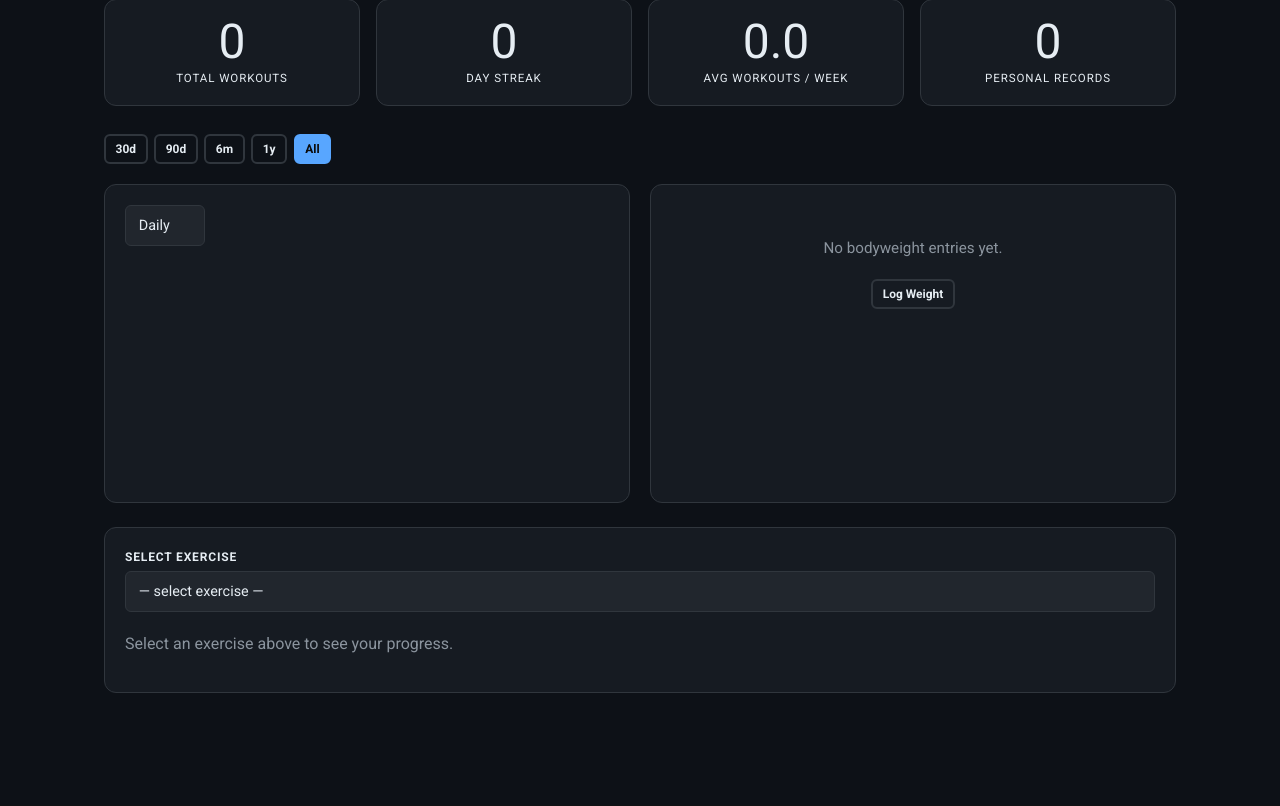
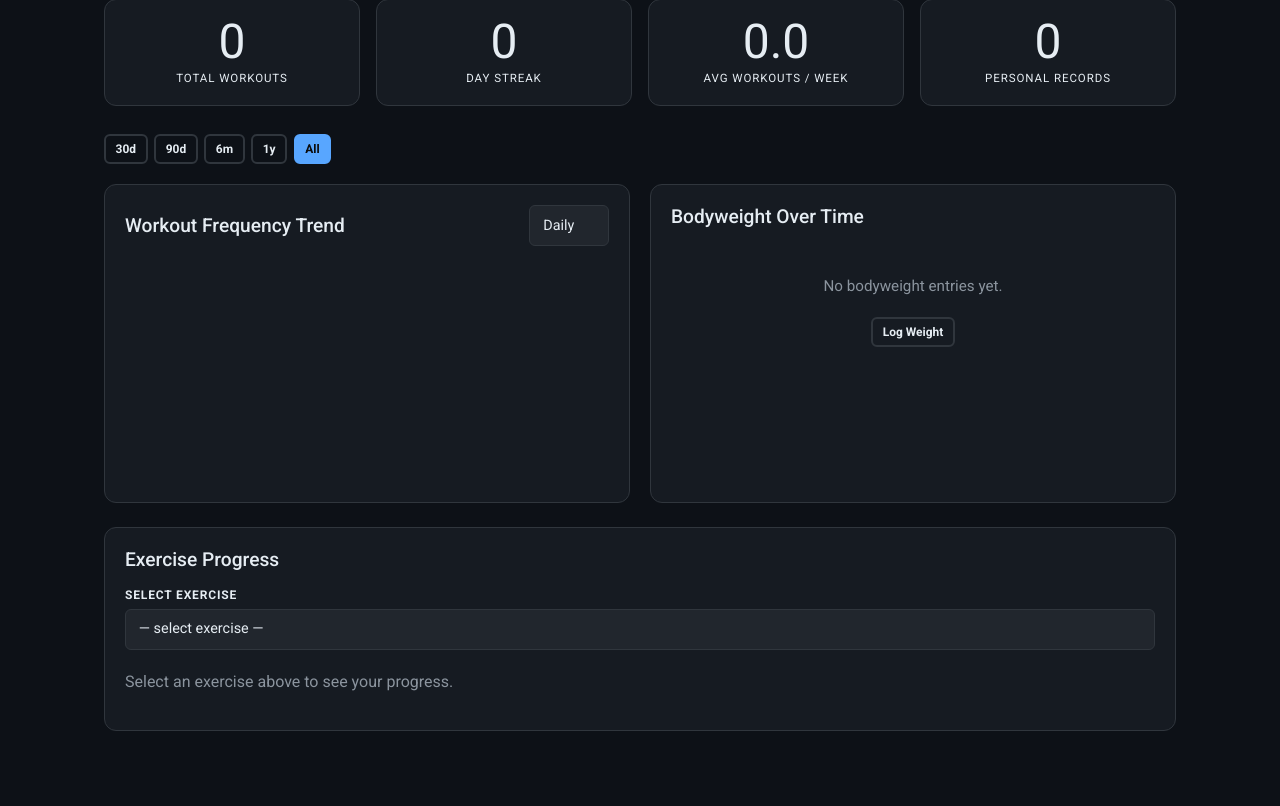
Before and after one commit to MHussainGit/Milestone-Project-3--fitness-tracker, a Django app: page /progress/ in a window 1280 px wide. Shown: the part 307-1113 px from the top of the page. Run offline with Django 4.2, Linux system fonts and the light colour scheme; the visitor is signed in with stand-in values (Sample User, id 1); data comes from the database, SQL or seed files in the repository; data that the repository does not hold is empty; a map, chart or similar area stays blank.

Commit message:
Restore chart title headings on progress page

```diff
--- a/tracker/templates/tracker/progress.html
+++ b/tracker/templates/tracker/progress.html
@@ -39,6 +39,7 @@
     <!-- Workout Frequency chart -->
     <div class="card">
       <div style="display:flex;justify-content:space-between;align-items:center;margin-bottom:1rem">
+        <h2 id="freq-chart-title" class="chart-title" style="margin:0">Workout Frequency Trend</h2>
         <form method="get" style="margin:0;max-width:120px">
           <input type="hidden" name="range" value="{{ range_param }}">
           {% if selected_ex_id %}<input type="hidden" name="exercise" value="{{ selected_ex_id }}">{% endif %}
@@ -60,6 +61,7 @@
 
     <!-- Bodyweight chart -->
     <div class="card">
+      <h2 id="bw-chart-title" class="chart-title">Bodyweight Over Time</h2>
       {% if bw_data != '[]' %}
         <div class="chart-wrap">
           <canvas id="bwChart" aria-label="Bodyweight trend over time" aria-describedby="bwChart-description"></canvas>
@@ -78,6 +80,7 @@
 
   <!-- Exercise progress -->
   <div class="card" style="margin-top:1.5rem">
+    <h2 class="chart-title">Exercise Progress</h2>
     <form method="get" style="display:flex;gap:.75rem;flex-wrap:wrap;margin-bottom:1.25rem;align-items:flex-end">
       <input type="hidden" name="range" value="{{ range_param }}">
       <input type="hidden" name="freq" value="{{ freq_view }}">
```
